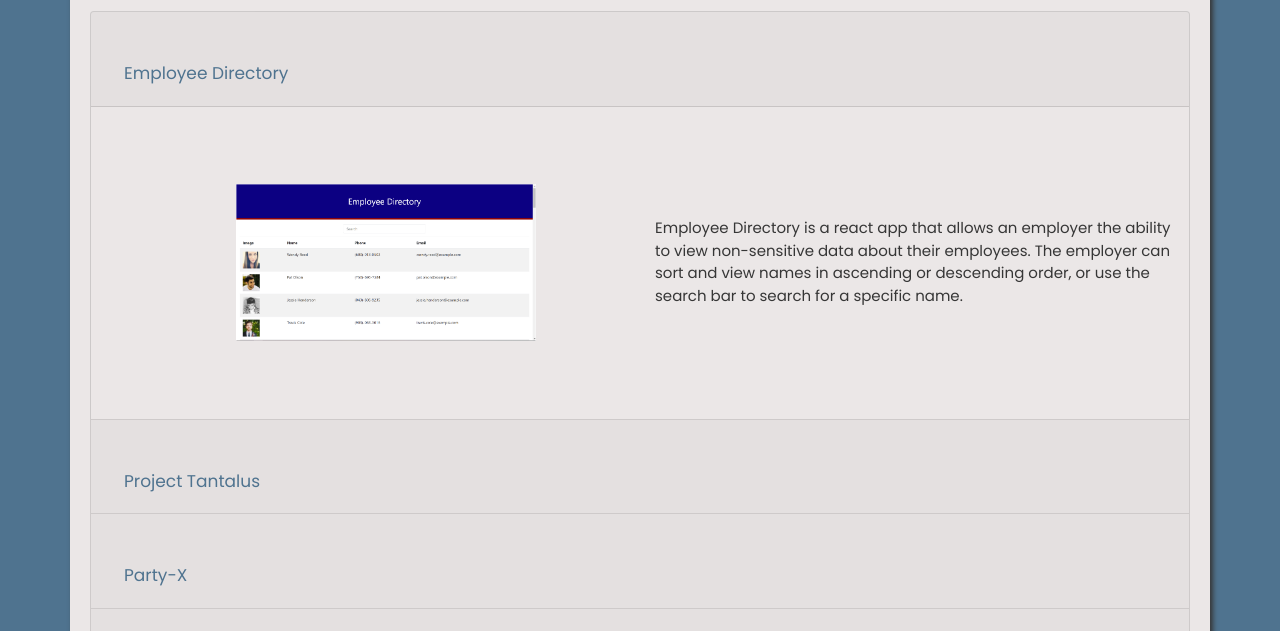
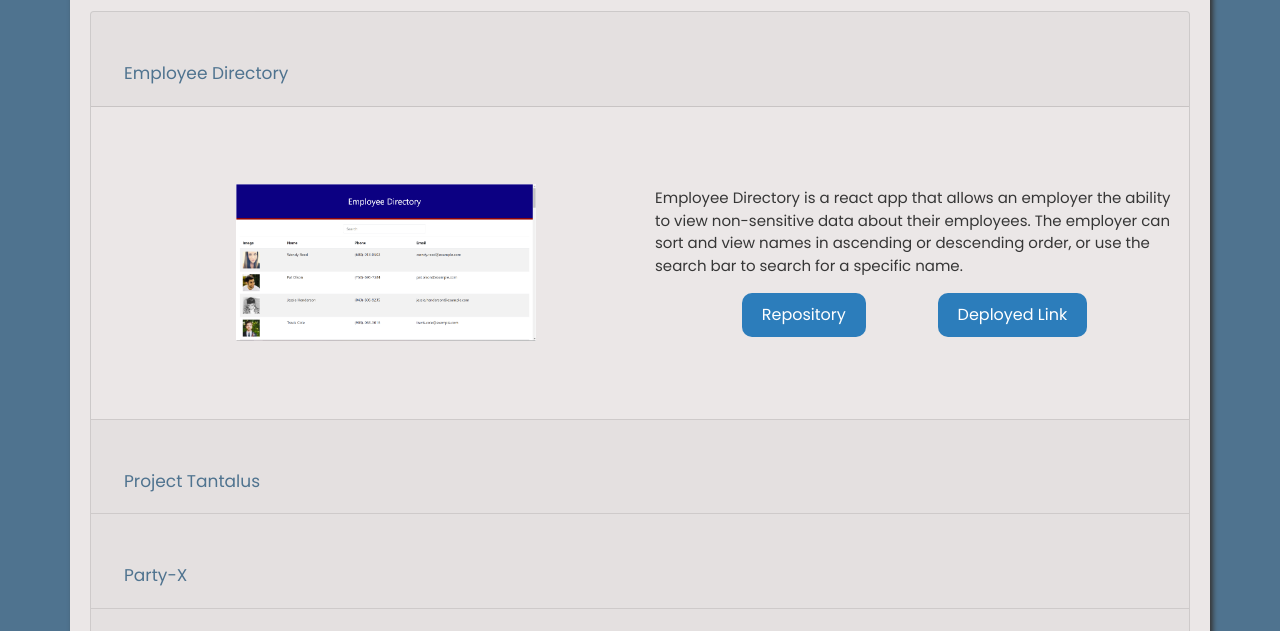
Before and after one commit to chee-codes/portfolio-3, a website: page public/projects.html in a window 1280 px wide. Shown: the part 169-800 px from the top of the page. Drawn offline with nearby package versions, Linux system fonts and the light colour scheme.

Commit message:
Update project link styling

```diff
--- a/public/css/style.css
+++ b/public/css/style.css
@@ -146,8 +146,27 @@ a:active {
 .desc-ctn {
   display: flex;
   justify-content: center;
+  flex-direction: column;
   align-items: center;
   padding: 0px auto;
+}
+
+.btn-ctn {
+  display: flex;
+  justify-content: space-evenly;
+}
+
+.btn-ctn a {
+  background-color: #2c7dbb;
+  color: white;
+  padding: 10px 20px;
+  border-radius: 10px;
+  text-decoration: none;
+}
+
+.btn-ctn a:hover {
+  background-color: #2c7dbb;
+  opacity: 0.9;
 }
 
 .card-header button {
--- a/public/projects.html
+++ b/public/projects.html
@@ -108,6 +108,10 @@
                       </div>
                       <div class="desc-ctn col-md-6">
                         <p class="card-text">Employee Directory is a react app that allows an employer the ability to view non-sensitive data about their employees. The employer can sort and view names in ascending or descending order, or use the search bar to search for a specific name.</p>
+                        <div class="container-fluid btn-ctn">
+                          <a href="">Repository</a>
+                          <a href="">Deployed Link</a>
+                        </div>
                       </div>
                     </div>
                   </div>
@@ -181,10 +185,10 @@
                   <div class="container-fluid project-ctn">
                     <div class="row">
                       <div class="img-ctn col-md-6">
-                        <img src="" class="img-fluid" alt="Party-X" height="300px" width="300px" >
+                        <img src="./imgs/project-img/part-x-screenshot.png" class="img-fluid" alt="Party-X" height="300px" width="300px" >
                       </div>
                       <div class="desc-ctn col-md-6">
-                        <p class="card-text">Welcome to the party! This full stack application built
+                        <p class="">Welcome to the party! This full stack application built
                           using MVC framework is a major milestone in the
                           progression of four fledgling developers. Together we
                           created an application that allows a user to create an
@@ -192,8 +196,13 @@
                           will show the user a list of events that they can
                           attend, view the upcomming events, and create events of
                           their own.</p>
+                          <div class="container-fluid btn-ctn">
+                            <a href="">Repository</a>
+                            <a href="">Deployed Link</a>
+                          </div>
                       </div>
                     </div>
+
                   </div>
                   </div>
                 </div>
```
Also changed, not shown: 1 other file.
